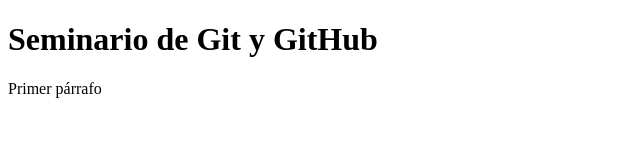
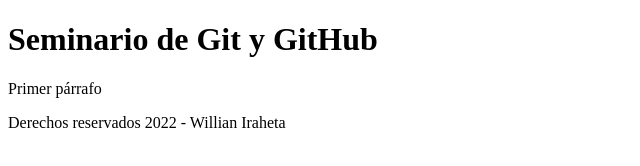
Before and after one commit to WAGUIRRE31/Seminario-Git-Hub22, a plain HTML site: page index.html in a window 1280 px wide. Shown: the whole page, without its empty margins (0-640 px from the left). Drawn offline with Linux system fonts and the light colour scheme.

Commit message:
Tercer commit en piepagina

```diff
--- a/index.html
+++ b/index.html
@@ -20,6 +20,7 @@
 
     <p>Primer párrafo</p>
 
+    <footer>Derechos reservados 2022 - Willian Iraheta</footer>
 </body>
 
 </html>
```
